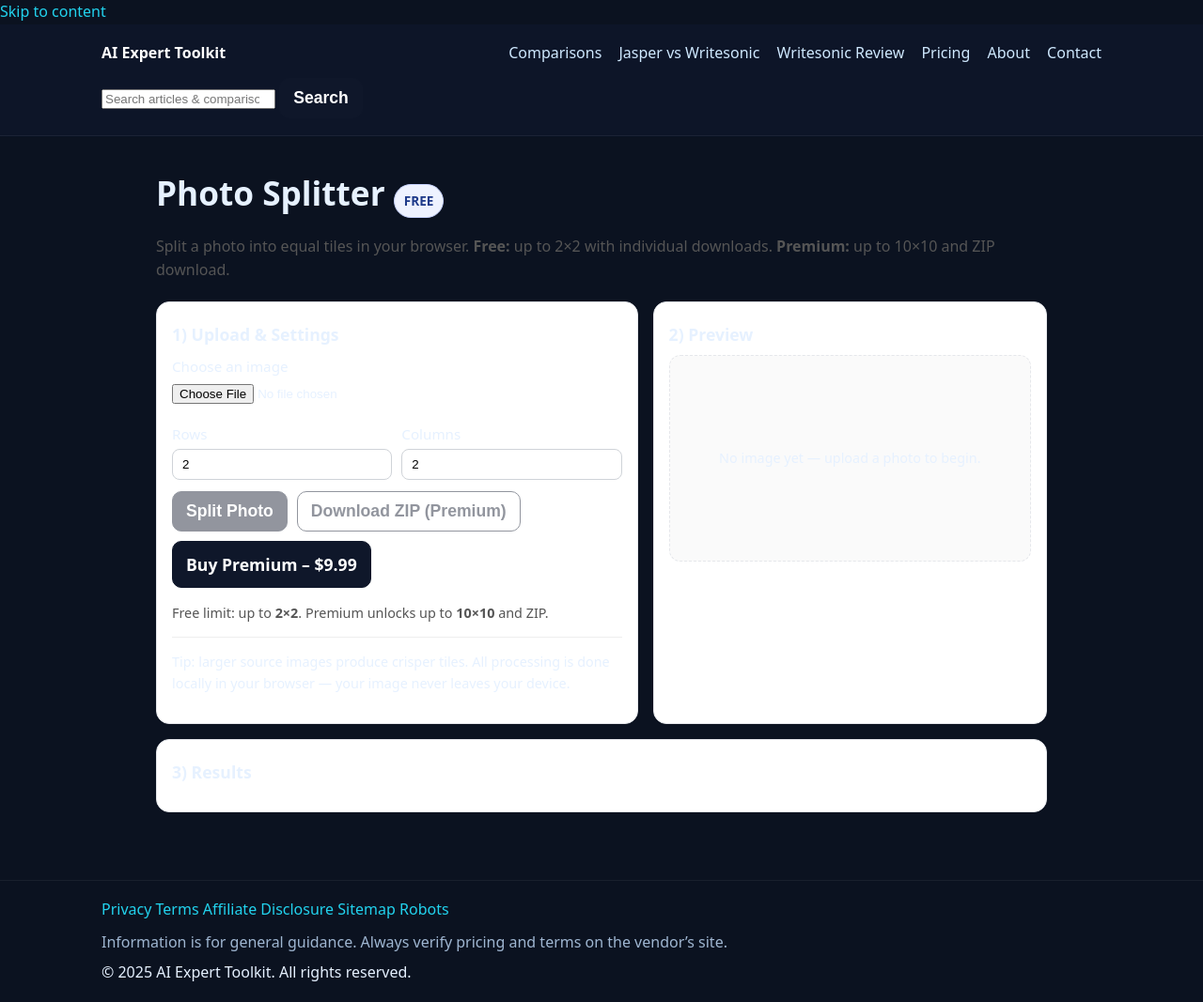
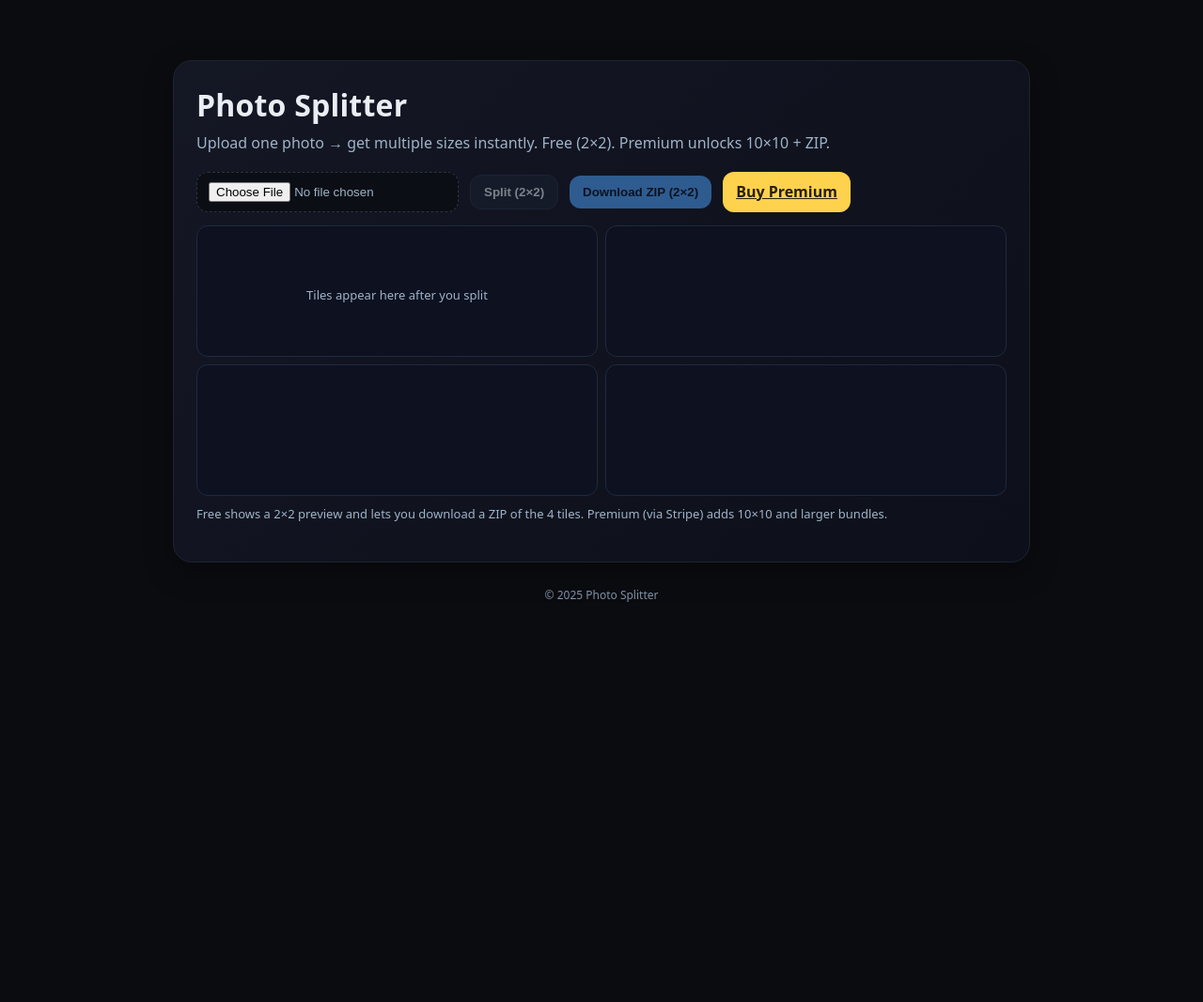
Before and after one commit to AIExpertToolkit/aiexperttoolkit, a Jekyll site: the page index.html, which Jekyll copies as it is, in a window 1280 px wide and 1067 px high. Shown: the whole window at 94% size. Built offline with Jekyll 4.4.1, drawn with Linux system fonts in a browser that asks for light colours.

Commit message:
feat: Photo Splitter homepage (Free 2x2 + ZIP) with Stripe link

```diff
--- a/index.html
+++ b/index.html
@@ -1,257 +1,136 @@
----
-layout: default
-title: "Photo Splitter — Free & Premium"
-description: "Split any photo into a grid of equal tiles in your browser. Free mode up to 2×2. Premium unlocks up to 10×10 and ZIP download."
-permalink: /
----
+<!doctype html>
+<html lang="en">
+<head>
+  <meta charset="utf-8"/>
+  <meta name="viewport" content="width=device-width,initial-scale=1"/>
+  <title>Photo Splitter — Free & Premium</title>
+  <style>
+    :root { --bg:#0b0c10; --card:#111319; --text:#e9eef5; --muted:#9fb3c8; --accent:#4da3ff; --accent2:#ffd24d; }
+    *{box-sizing:border-box} body{margin:0;background:var(--bg);color:var(--text);font:16px/1.45 system-ui,Segoe UI,Roboto,Helvetica,Arial}
+    .wrap{max-width:960px;margin:40px auto;padding:24px}
+    .hero{background:linear-gradient(135deg,#141724,#0d101a);border:1px solid #1f2330;border-radius:20px;padding:24px 24px 28px;box-shadow:0 10px 30px rgba(0,0,0,.35)}
+    h1{margin:0 0 6px 0;font-weight:800;letter-spacing:.2px}
+    .sub{color:var(--muted);margin:0 0 18px 0}
+    .bar{display:flex;flex-wrap:wrap;gap:12px;align-items:center;margin:10px 0 14px}
+    input[type=file]{background:#0b0e14;border:1px dashed #2a3446;border-radius:12px;padding:10px 12px;color:var(--muted)}
+    .btn{appearance:none;border:none;border-radius:12px;padding:10px 14px;font-weight:700;cursor:pointer}
+    .btn.primary{background:var(--accent);color:#051225}
+    .btn.secondary{background:#1a2131;color:var(--text);border:1px solid #263247}
+    .btn.premium{background:var(--accent2);color:#2a1e00}
+    .btn:disabled{opacity:.5;cursor:not-allowed}
+    .grid{display:grid;grid-template-columns:repeat(2,minmax(0,1fr));gap:8px;margin-top:14px}
+    .tile{background:#0d1120;border:1px solid #1f2a40;border-radius:12px;padding:8px;display:flex;align-items:center;justify-content:center;min-height:140px}
+    .fine{color:var(--muted);font-size:13px;margin-top:10px}
+    .footer{color:#7f91a8;font-size:12px;text-align:center;margin-top:26px}
+    a{color:var(--accent)}
+    @media (max-width:560px){ .grid{grid-template-columns:1fr 1fr} }
+  </style>
+  <script src="https://cdn.jsdelivr.net/npm/jszip@3.10.1/dist/jszip.min.js"></script>
+</head>
+<body>
+  <div class="wrap">
+    <div class="hero">
+      <h1>Photo Splitter</h1>
+      <p class="sub">Upload one photo → get multiple sizes instantly. Free (2×2). Premium unlocks 10×10 + ZIP.</p>
 
-<style>
-.section.tool { padding: 2rem 0; }
-.tool .wrap{max-width:980px;margin:0 auto;padding:0 16px}
-h1.tool-title{font-size:clamp(1.6rem,2.8vw,2.2rem);margin:0 0 1rem}
-.lead{color:#555;margin:0 0 1.25rem}
-.note{font-size:.95rem;color:#444;background:#f6f7f8;border:1px solid #e5e7eb;border-radius:10px;padding:10px 12px}
-.row{display:grid;gap:16px}
-@media(min-width:880px){.row{grid-template-columns:1.1fr .9fr}}
-.card{border:1px solid #e5e7eb;border-radius:14px;padding:16px;background:#fff;box-shadow:0 1px 0 rgba(0,0,0,.02)}
-.card h2{font-size:1.1rem;margin:.25rem 0 .5rem}
-.controls label{display:block;font-size:.95rem;margin:.5rem 0 .25rem}
-.controls input[type="number"]{width:100%;padding:8px 10px;border:1px solid #cfd3d8;border-radius:8px}
-.controls input[type="file"]{width:100%}
-.btn-row{display:flex;flex-wrap:wrap;gap:10px;margin-top:12px}
-.btn{display:inline-flex;align-items:center;gap:8px;border:1px solid #0f172a;border-radius:10px;padding:10px 14px;background:#0f172a;color:#fff;font-weight:600;text-decoration:none}
-.btn.secondary{background:#fff;color:#0f172a}
-.btn[disabled]{opacity:.45;cursor:not-allowed}
-.badge{display:inline-flex;align-items:center;gap:8px;border-radius:999px;padding:6px 10px;font-weight:700;font-size:.85rem}
-.badge.free{background:#eef2ff;color:#1e3a8a;border:1px solid #c7d2fe}
-.badge.premium{background:#fff7ed;color:#9a6700;border:1px solid #f4d7b2}
-.helper{font-size:.9rem;color:#555}
-hr.soft{border:none;border-top:1px solid #eee;margin:12px 0}
-.preview{display:grid;place-items:center;background:#fafafa;border:1px dashed #e5e7eb;border-radius:12px;min-height:220px;overflow:auto}
-.preview img{max-width:100%;height:auto;border-radius:8px}
-.outputs{display:grid;grid-template-columns:repeat(auto-fill,minmax(140px,1fr));gap:10px;margin-top:12px}
-.tile{border:1px solid #e5e7eb;border-radius:10px;padding:8px;background:#fff;text-align:center}
-.tile a{display:block;margin-top:6px;font-size:.9rem;text-decoration:none;color:#0f172a}
-.toast{position:fixed;right:12px;bottom:12px;background:#0f172a;color:#fff;padding:10px 14px;border-radius:10px;opacity:0;transform:translateY(8px);transition:.25s}
-.toast.show{opacity:1;transform:none}
-.small{font-size:.9rem}
-</style>
-
-<section class="section tool">
-  <div class="wrap">
-    <h1 class="tool-title">Photo Splitter <span class="badge free" id="modeBadge">FREE</span></h1>
-    <p class="lead">Split a photo into equal tiles in your browser. <strong>Free:</strong> up to 2×2 with individual downloads. <strong>Premium:</strong> up to 10×10 and ZIP download.</p>
-    <div class="note small" id="unlockNote" hidden>
-      <strong>Premium unlocked.</strong> Thanks for your purchase — enjoy larger grids and ZIP export.
-    </div>
-
-    <div class="row">
-      <div class="card">
-        <h2>1) Upload &amp; Settings</h2>
-        <div class="controls">
-          <label for="file">Choose an image</label>
-          <input id="file" type="file" accept="image/*">
-
-          <div style="display:grid;grid-template-columns:1fr 1fr;gap:10px;margin-top:10px">
-            <div>
-              <label for="rows">Rows</label>
-              <input id="rows" type="number" min="1" max="10" value="2">
-            </div>
-            <div>
-              <label for="cols">Columns</label>
-              <input id="cols" type="number" min="1" max="10" value="2">
-            </div>
-          </div>
-
-          <div class="btn-row">
-            <button id="splitBtn" class="btn" disabled>Split Photo</button>
-            <button id="zipBtn" class="btn secondary" disabled>Download ZIP (Premium)</button>
-            <a id="buyBtn" class="btn" href="https://buy.stripe.com/00wdR9e8f6S1434cAe8k800" target="_blank" rel="noopener">Buy Premium – $9.99</a>
-          </div>
-
-          <p class="helper" id="limitsHelp">Free limit: up to <strong>2×2</strong>. Premium unlocks up to <strong>10×10</strong> and ZIP.</p>
-          <hr class="soft">
-          <p class="small">Tip: larger source images produce crisper tiles. All processing is done locally in your browser — your image never leaves your device.</p>
-        </div>
+      <div class="bar">
+        <input id="file" type="file" accept="image/*">
+        <button id="splitBtn" class="btn secondary" disabled>Split (2×2)</button>
+        <button id="zipBtn" class="btn primary" disabled>Download ZIP (2×2)</button>
+        <a id="buyBtn" class="btn premium" href="https://buy\.stripe\.com/00wdR9e8f6S1434cAe8k800" target="_blank" rel="noopener">Buy Premium</a>
       </div>
 
-      <div class="card">
-        <h2>2) Preview</h2>
-        <div class="preview" id="previewBox"><span class="small" id="noImgMsg">No image yet — upload a photo to begin.</span></div>
+      <div id="grid" class="grid">
+        <div class="tile"><span class="fine">Tiles appear here after you split</span></div>
+        <div class="tile"></div><div class="tile"></div><div class="tile"></div>
       </div>
+
+      <p class="fine">Free shows a 2×2 preview and lets you download a ZIP of the 4 tiles. Premium (via Stripe) adds 10×10 and larger bundles.</p>
     </div>
-
-    <div class="card" style="margin-top:16px">
-      <h2>3) Results</h2>
-      <div id="outputs" class="outputs"></div>
-    </div>
+    <div class="footer">© <span id="y"></span> Photo Splitter</div>
   </div>
-</section>
-
-<div class="toast" id="toast">Premium unlocked</div>
-
-<script src="https://cdn.jsdelivr.net/npm/jszip@3.10.1/dist/jszip.min.js"></script>
 
 <script>
-(function(){
-  const STRIPE_LINK = "https://buy.stripe.com/00wdR9e8f6S1434cAe8k800";
-
-  const fileInput = document.getElementById('file');
-  const rowsInput = document.getElementById('rows');
-  const colsInput = document.getElementById('cols');
+  document.getElementById('y').textContent = new Date().getFullYear();
+  const fileEl = document.getElementById('file');
   const splitBtn = document.getElementById('splitBtn');
   const zipBtn = document.getElementById('zipBtn');
-  const buyBtn = document.getElementById('buyBtn');
-  const outputs = document.getElementById('outputs');
-  const previewBox = document.getElementById('previewBox');
-  const noImgMsg = document.getElementById('noImgMsg');
-  const modeBadge = document.getElementById('modeBadge');
-  const unlockNote = document.getElementById('unlockNote');
-  const toast = document.getElementById('toast');
+  const grid = document.getElementById('grid');
 
-  const FREE_MAX = 2;
-  const PREMIUM_MAX = 10;
+  let srcImg = new Image();
+  let tiles = []; // canvases
 
-  function showToast(msg){
-    toast.textContent = msg;
-    toast.classList.add('show');
-    setTimeout(()=>toast.classList.remove('show'), 2200);
+  fileEl.addEventListener('change', e=>{
+    const f = e.target.files && e.target.files[0];
+    if(!f) return;
+    const url = URL.createObjectURL(f);
+    srcImg = new Image();
+    srcImg.onload = ()=>{
+      splitBtn.disabled = false;
+      zipBtn.disabled = true;
+      clearTiles();
+      hint("Ready. Click “Split (2×2)”.");
+      URL.revokeObjectURL(url);
+    };
+    srcImg.onerror = ()=>{ splitBtn.disabled = true; zipBtn.disabled = true; clearTiles(); hint("Couldn’t load that image."); };
+    srcImg.src = url;
+  });
+
+  function clearTiles(){
+    grid.innerHTML = "";
+    tiles = [];
+    for(let i=0;i<4;i++){
+      const d = document.createElement('div');
+      d.className='tile';
+      grid.appendChild(d);
+    }
+  }
+  function hint(msg){
+    grid.children[0].innerHTML = '<span class="fine">'+msg+'</span>';
   }
 
-  function isPremium(){ return localStorage.getItem('premiumAccess') === '1'; }
-  function setPremium(on){ if(on){ localStorage.setItem('premiumAccess','1'); } refreshModeUI(); }
-  function refreshModeUI(){
-    if(isPremium()){
-      modeBadge.textContent = 'PREMIUM';
-      modeBadge.className = 'badge premium';
-      zipBtn.disabled = false;
-      unlockNote.hidden = false;
-      buyBtn.style.display = 'none';
-      document.getElementById('limitsHelp').innerHTML = 'Premium active: up to <strong>' + PREMIUM_MAX + '×' + PREMIUM_MAX + '</strong> and ZIP export.';
-    }else{
-      modeBadge.textContent = 'FREE';
-      modeBadge.className = 'badge free';
-      zipBtn.disabled = true;
-      unlockNote.hidden = true;
-      buyBtn.style.display = 'inline-flex';
-      document.getElementById('limitsHelp').innerHTML = 'Free limit: up to <strong>' + FREE_MAX + '×' + FREE_MAX + '</strong>. Premium unlocks up to <strong>' + PREMIUM_MAX + '×' + PREMIUM_MAX + '</strong> and ZIP.';
-    }
-  }
-
-  try{
-    const u = new URL(location.href);
-    if(u.searchParams.get('premium') === '1'){
-      setPremium(true);
-      showToast('Thanks! Premium unlocked.');
-      u.searchParams.delete('premium');
-      history.replaceState({}, '', u.toString());
-    }
-  }catch(e){}
-
-  refreshModeUI();
-
-  let image = null;
-  let imageName = 'image';
-
-  fileInput.addEventListener('change', e=>{
-    outputs.innerHTML = '';
-    const f = e.target.files && e.target.files[0];
-    if(!f){ splitBtn.disabled = true; previewBox.innerHTML = '<span class="small">No image</span>'; return; }
-    imageName = (f.name || 'image').replace(/\.[^.]+$/, '');
-    const url = URL.createObjectURL(f);
-    const img = new Image();
-    img.onload = ()=>{
-      image = img;
-      previewBox.innerHTML = '';
-      previewBox.appendChild(img);
-      img.style.maxHeight = '360px';
-      splitBtn.disabled = false;
-    };
-    img.onerror = ()=>{ splitBtn.disabled = true; previewBox.innerHTML = '<span class="small">Could not load image.</span>'; };
-    img.src = url;
-  });
-
-  function clampGrid(r,c){
-    const premium = isPremium();
-    const max = premium ? PREMIUM_MAX : FREE_MAX;
-    return { r: Math.max(1, Math.min(max, r)), c: Math.max(1, Math.min(max, c)) };
-  }
-
-  async function splitImage(){
-    outputs.innerHTML = '';
-    if(!image){ return; }
-    const r = parseInt(rowsInput.value || '2', 10);
-    const c = parseInt(colsInput.value || '2', 10);
-    const { r: R, c: C } = clampGrid(r, c);
-
-    if((r !== R || c !== C) && !isPremium()){
-      showToast('Free limit is 2×2. Buy Premium to go bigger.');
-    }
-
-    rowsInput.value = R; colsInput.value = C;
-
-    const w = image.naturalWidth, h = image.naturalHeight;
-    const tileW = Math.floor(w / C);
-    const tileH = Math.floor(h / R);
-
-    const canvases = [];
-
-    for(let row=0; row<R; row++){
-      for(let col=0; col<C; col++){
-        const sx = col * tileW;
-        const sy = row * tileH;
-        const cw = (col === C-1) ? (w - sx) : tileW;
-        const ch = (row === R-1) ? (h - sy) : tileH;
-
+  splitBtn.addEventListener('click', ()=>{
+    if(!srcImg.naturalWidth) return;
+    // Split source into 2×2
+    const W = srcImg.naturalWidth, H = srcImg.naturalHeight;
+    const tw = Math.floor(W/2), th = Math.floor(H/2);
+    tiles = [];
+    grid.innerHTML = "";
+    for(let r=0;r<2;r++){
+      for(let c=0;c<2;c++){
         const cv = document.createElement('canvas');
-        cv.width = cw; cv.height = ch;
+        cv.width = tw; cv.height = th;
         const ctx = cv.getContext('2d');
-        ctx.drawImage(image, sx, sy, cw, ch, 0, 0, cw, ch);
-
-        const url = cv.toDataURL('image/png');
-        const a = document.createElement('a');
-        const fname = `${imageName}_r${row+1}c${col+1}.png`;
-        a.href = url; a.download = fname; a.textContent = 'Download';
+        ctx.drawImage(srcImg, c*tw, r*th, tw, th, 0,0, tw, th);
+        tiles.push(cv);
 
         const wrap = document.createElement('div');
         wrap.className = 'tile';
-        const thumb = new Image(); thumb.src = url; thumb.alt = fname; thumb.style.maxWidth='100%';
-        wrap.appendChild(thumb);
-        wrap.appendChild(a);
-        document.getElementById('outputs').appendChild(wrap);
-
-        canvases.push({canvas: cv, name: fname});
+        wrap.appendChild(cv);
+        grid.appendChild(wrap);
       }
     }
+    zipBtn.disabled = false;
+  });
 
-    if(isPremium()){
-      zipBtn.disabled = false;
-      zipBtn.onclick = async ()=>{
-        zipBtn.disabled = true;
-        try{
-          const zip = new JSZip();
-          for(const item of canvases){
-            const blob = await new Promise(res=> item.canvas.toBlob(res, 'image/png'));
-            zip.file(item.name, blob);
-          }
-          const out = await zip.generateAsync({type:'blob'});
-          const a = document.createElement('a');
-          a.href = URL.createObjectURL(out);
-          a.download = `${imageName}_tiles_${R}x${C}.zip`;
-          a.click();
-        } finally {
-          zipBtn.disabled = false;
-        }
-      };
-    }else{
-      zipBtn.disabled = true;
+  zipBtn.addEventListener('click', async ()=>{
+    if(!tiles.length) return;
+    const zip = new JSZip();
+    // helper: canvas to blob
+    const toBlob = (cv)=> new Promise(res=> cv.toBlob(b=>res(b),'image/png',1.0));
+    let i=1;
+    for(const cv of tiles){
+      const blob = await toBlob(cv);
+      zip.file(`tile_${i}.png`, blob);
+      i++;
     }
-  }
-
-  document.getElementById('splitBtn').addEventListener('click', splitImage);
-
-  document.getElementById('buyBtn').addEventListener('click', (e)=>{
-    e.currentTarget.href = STRIPE_LINK;
+    const out = await zip.generateAsync({type:'blob'});
+    const a = document.createElement('a');
+    a.href = URL.createObjectURL(out);
+    a.download = `photo_tiles_2x2.zip`;
+    a.click();
+    setTimeout(()=>URL.revokeObjectURL(a.href), 2000);
   });
-})();
 </script>
+</body>
+</html>
```
Also changed, not shown: .nojekyll (added).
